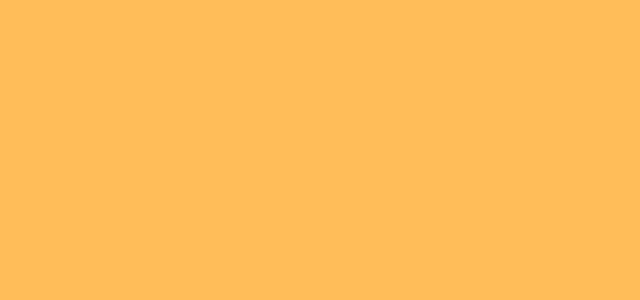
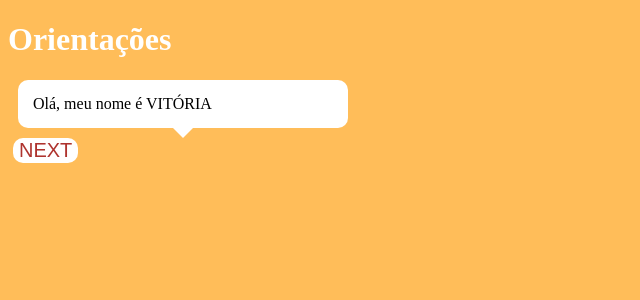
Before and after one commit to tainamiranda2/salvando-vidas, a React (Vite) app: page /orientacoes in a window 1280 px wide. Before the commit this address had no page. Shown: the top 300 px of the page, without its empty margins (0-640 px from the left). Built offline with nearby package versions, Linux system fonts and the light colour scheme.

Commit message:
pagina de orientacoes quase pronta

```diff
--- a/src/App.css
+++ b/src/App.css
@@ -18,3 +18,31 @@ button{
   font-size: 20px;
 
 }
+
+.button-next{
+
+background: #fff;
+color: #ae332e;
+}
+.balao {
+  justify-content: center;
+  align-items: center;
+  position: relative;
+  max-width: 300px;
+  padding: 15px;
+  margin: 10px;
+  background-color: #fff;
+  color: #000;
+  border-radius: 10px;
+}
+
+.balao::before {
+  content: '';
+  position: absolute;
+  top: 100%;
+  left: 50%;
+  margin-left: -10px;
+  border-width: 10px;
+  border-style: solid;
+  border-color: #fff transparent transparent transparent;
+}
--- a/src/pages/orientacoes/Orientacoes.jsx
+++ b/src/pages/orientacoes/Orientacoes.jsx
@@ -1,9 +1,33 @@
+import { useState } from 'react';
+//import './Orientacoes.css'; // Importe o arquivo de estilos CSS
 
-export const Orientacoes = () =>{
-    return(
-        <>
-        <h1>Orientações</h1>
-        </>
-    )
+export const Orientacoes = () => {
+  const [currentStep, setCurrentStep] = useState(0);
 
-}
+  const baloes = [
+    "Olá, meu nome é VITÓRIA",
+    "Estou muito feliz, iniciei as minhas aulas de primeiros socorros! Você sabe o que são primeiros socorros?",
+    "Primeiros Socorros são os cuidados iniciais que devem ser prestados rapidamente a uma pessoa, vítima de acidentes ou de mal súbito, cujo estado físico põe em perigo a sua vida, com o fim de manter as funções vitais e evitar o agravamento de suas condições, aplicando medidas e procedimentos até a chegada do socorro médico",
+    "SOCORRO !!! Tem alguém caído, vamos ver o que está acontecendo !!!",
+    "Vitóriaaa, o professor José acabou de cair no chão, por favor, ajude!",
+    "Certo vamos socorrer o professor.",
+  ];
+
+  const handleNext = () => {
+    if (currentStep < baloes.length - 1) {
+      setCurrentStep(currentStep + 1);
+    }
+  };
+
+  return (
+    <div className="orientacoes-container">
+      <h1>Orientações</h1>
+      <div className="balao-container">
+        <p className="balao">{baloes[currentStep]}</p>
+        <button className="button-next" onClick={handleNext}>
+          NEXT
+        </button>
+      </div>
+    </div>
+  );
+};
--- a/src/router/Router.jsx
+++ b/src/router/Router.jsx
@@ -14,7 +14,7 @@ const Router= () => {
     <Route path='/' element={<Home/>}/>
     <Route path='/jogo' element={<Jogo/>}/>
     <Route path='/cadastro' element={<Cadastro/>}/>
-    <Route path='/orientações' element={<Orientacoes/>}/>
+    <Route path='/orientacoes' element={<Orientacoes/>}/>
 
     <Route path='/idealizadores' element={<Idealizadores/>}/>
 
```
Also changed, not shown: src/img/gifs-de-coracao-pulsando-34.gif (added).
